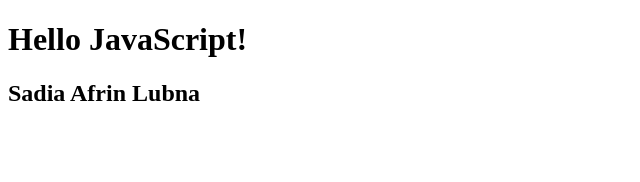
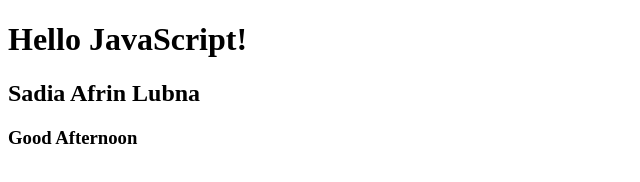
Before and after one commit to SadiaLubna/javascript, a plain HTML site: page index.html in a window 1280 px wide. Shown: the whole page, without its empty margins (0-640 px from the left). Drawn offline with Linux system fonts and the light colour scheme.

Commit message:
Greeting

```diff
--- a/index.html
+++ b/index.html
@@ -9,5 +9,6 @@
 <body>
     <h1>Hello JavaScript!</h1>
     <h2>Sadia Afrin Lubna</h2>
+    <h3>Good Afternoon</h3>
 </body>
 </html>
```
